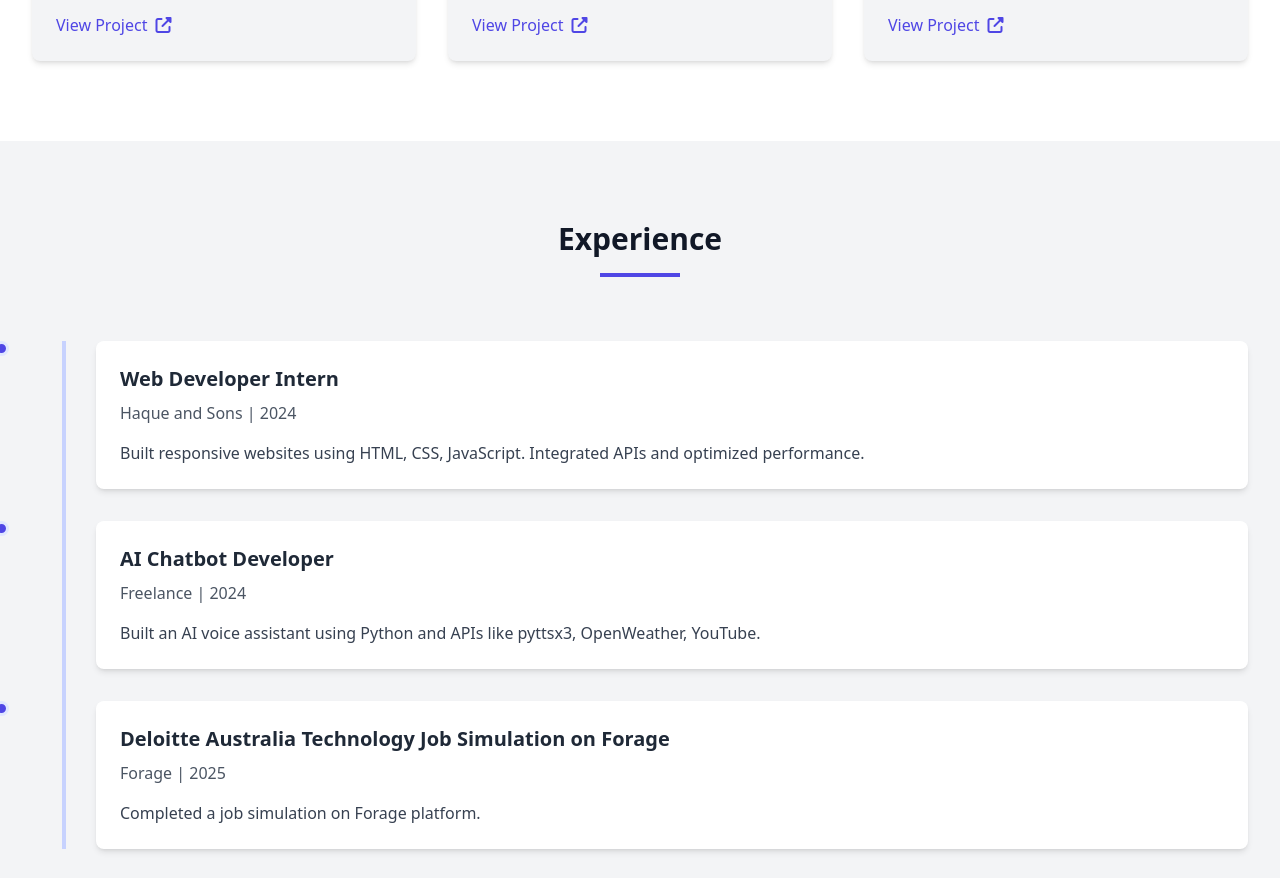
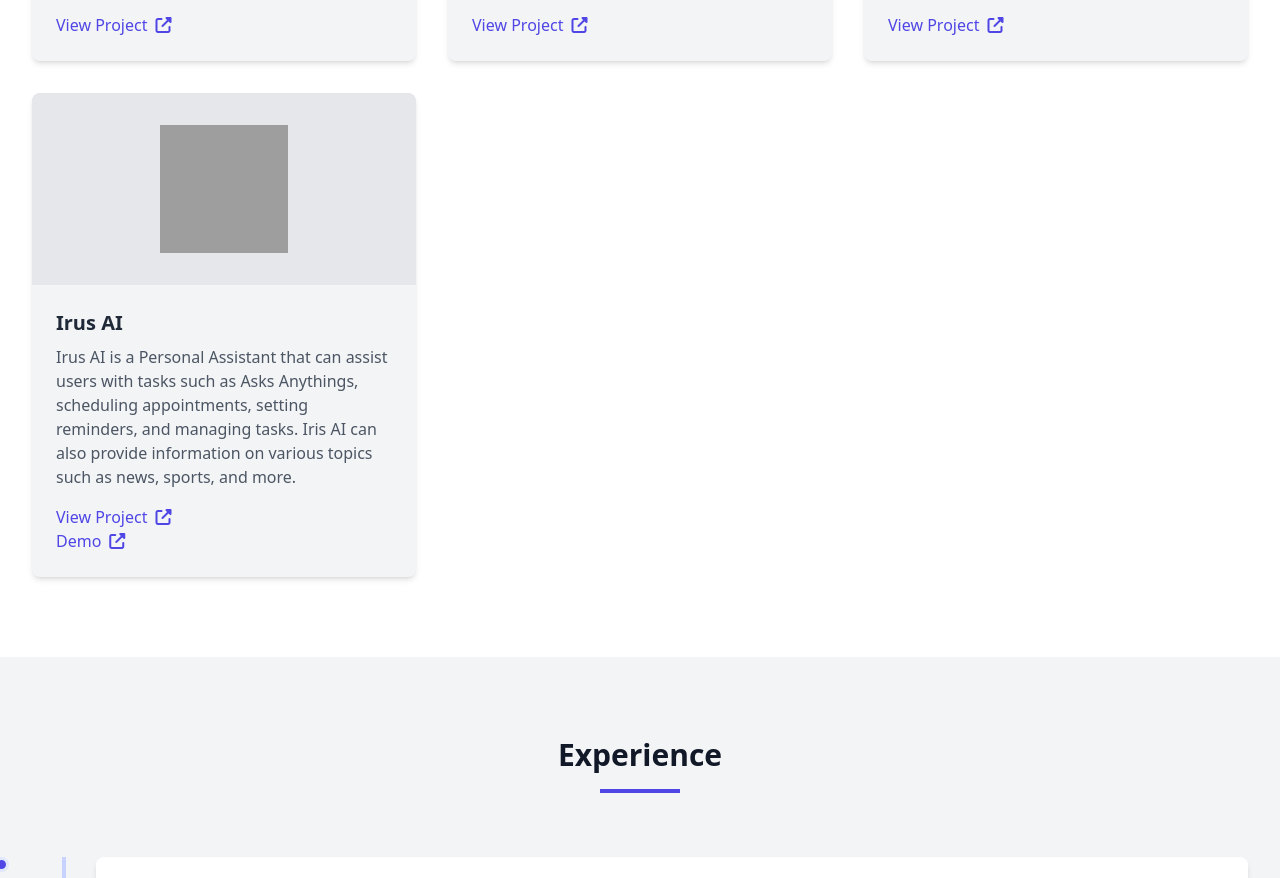
Before and after one commit to NejamulHaque/Portfolio_AI, a plain HTML site: page index.html in a window 1280 px wide. Shown: the part 4331-5209 px from the top of the page. Drawn offline with nearby package versions, Linux system fonts and the light colour scheme; grey boxes are pictures that could not be loaded.

Commit message:
Add files via upload

```diff
--- a/index.html
+++ b/index.html
@@ -353,7 +353,7 @@
                     <div class="p-6">
                         <h3 class="text-xl font-semibold mb-2 text-gray-800 dark:text-white">Login System</h3>
                         <p class="text-gray-600 dark:text-gray-300 mb-4">A secure login system with Node.js, MongoDB, bcrypt encryption and frontend validation.</p>
-                        <a href="https://haqueandsons.vercel.app/loginpage.html" class="text-indigo-600 dark:text-indigo-400 hover:underline flex items-center">
+                        <a href="https://haque-and-sons.vercel.app/loginpage.html" class="text-indigo-600 dark:text-indigo-400 hover:underline flex items-center">
                             View Project <i class="fas fa-external-link-alt ml-2"></i>
                         </a>
                     </div>
@@ -438,6 +438,21 @@
                         <p class="text-gray-600 dark:text-gray-300 mb-4">Quick Eats is a food delivery platform that allows users to order food from various restaurants quickly and easily.</p>
                         <a href="https://food-delivery-navy-gamma.vercel.app/" class="text-indigo-600 dark:text-indigo-400 hover:underline flex items-center">
                             View Project <i class="fas fa-external-link-alt ml-2"></i>
+                        </a>
+                    </div>
+                </div>
+                <!-- Project 10 -->
+                 <div class="bg-gray-100 dark:bg-gray-700 rounded-lg shadow-md overflow-hidden transition duration-300 project-card">
+                    <div class="p-4 h-48 flex items-center justify-center bg-gray-200 dark:bg-gray-600">
+                        <img src="https://cdn-cchkmpj.nitrocdn.com/CJXGnJvCvbQYOSNVvxpLvOYcHhpJDKbH/assets/images/optimized/rev-0d49871/ossisto.com/wp-content/uploads/2023/05/Content-images_02-4.webp" alt="Irus AI" class="h-32 w-32 object-cover"></div>
+                    <div class="p-6">
+                        <h3 class="text-xl font-semibold mb-2 text-gray-800 dark:text-white">Irus AI</h3>
+                        <p class="text-gray-600 dark:text-gray-300 mb-4">Irus AI is a Personal Assistant that can assist users with tasks such as Asks Anythings, scheduling appointments, setting reminders, and managing tasks. Iris AI can also provide information on various topics such as news, sports, and more.</p>
+                        <a href="https://github.com/NejamulHaque/Irus-Personal-Assistant" class="text-indigo-600 dark:text-indigo-400 hover:underline flex items-center">
+                            View Project <i class="fas fa-external-link-alt ml-2"></i>
+                        </a>
+                        <a href="https://irus-personal-assistant.onrender.com/register" class="text-indigo-600 dark:text-indigo-400 hover:underline flex items-center">
+                            Demo <i class="fas fa-external-link-alt ml-2"></i>
                         </a>
                     </div>
                 </div>
```
